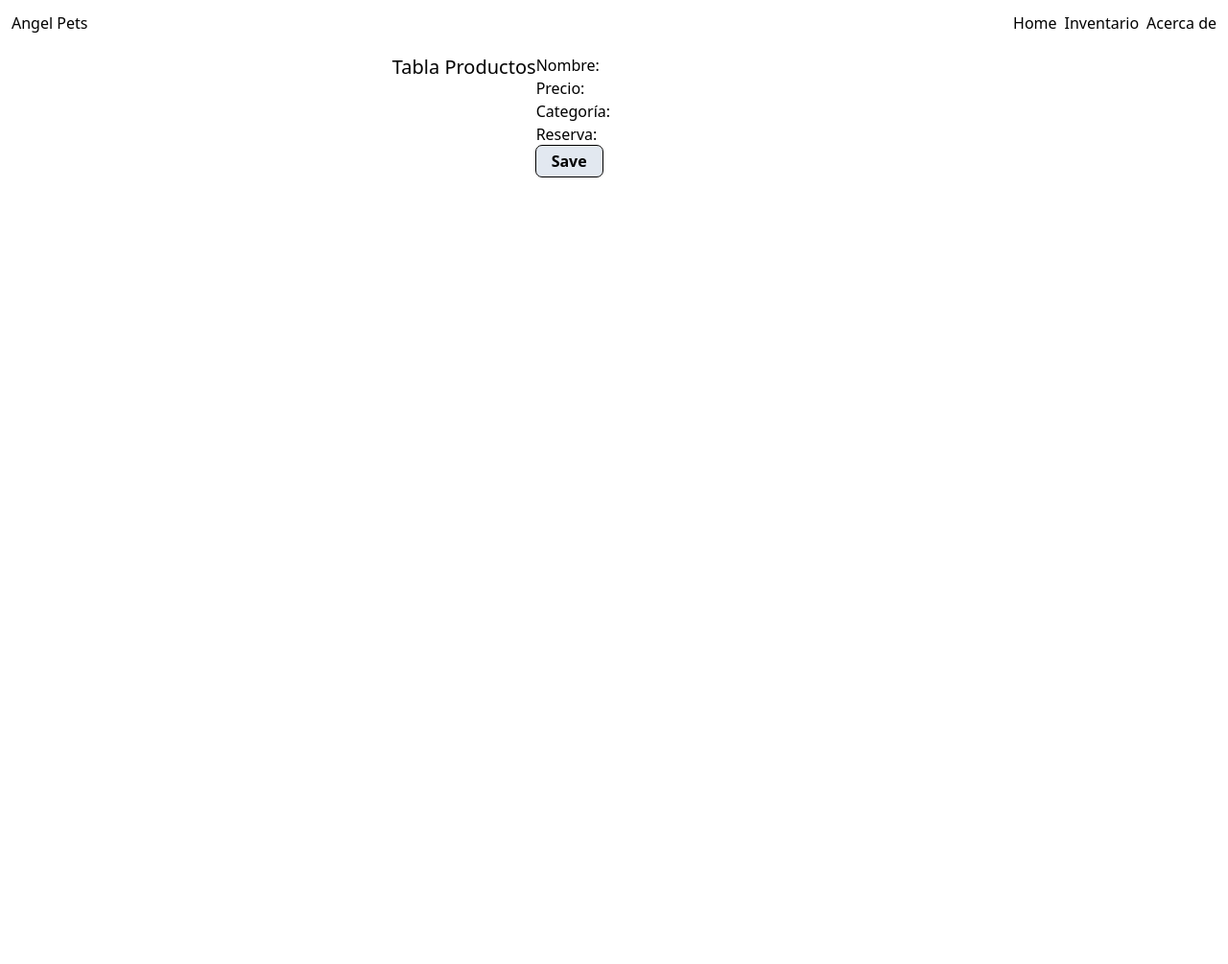
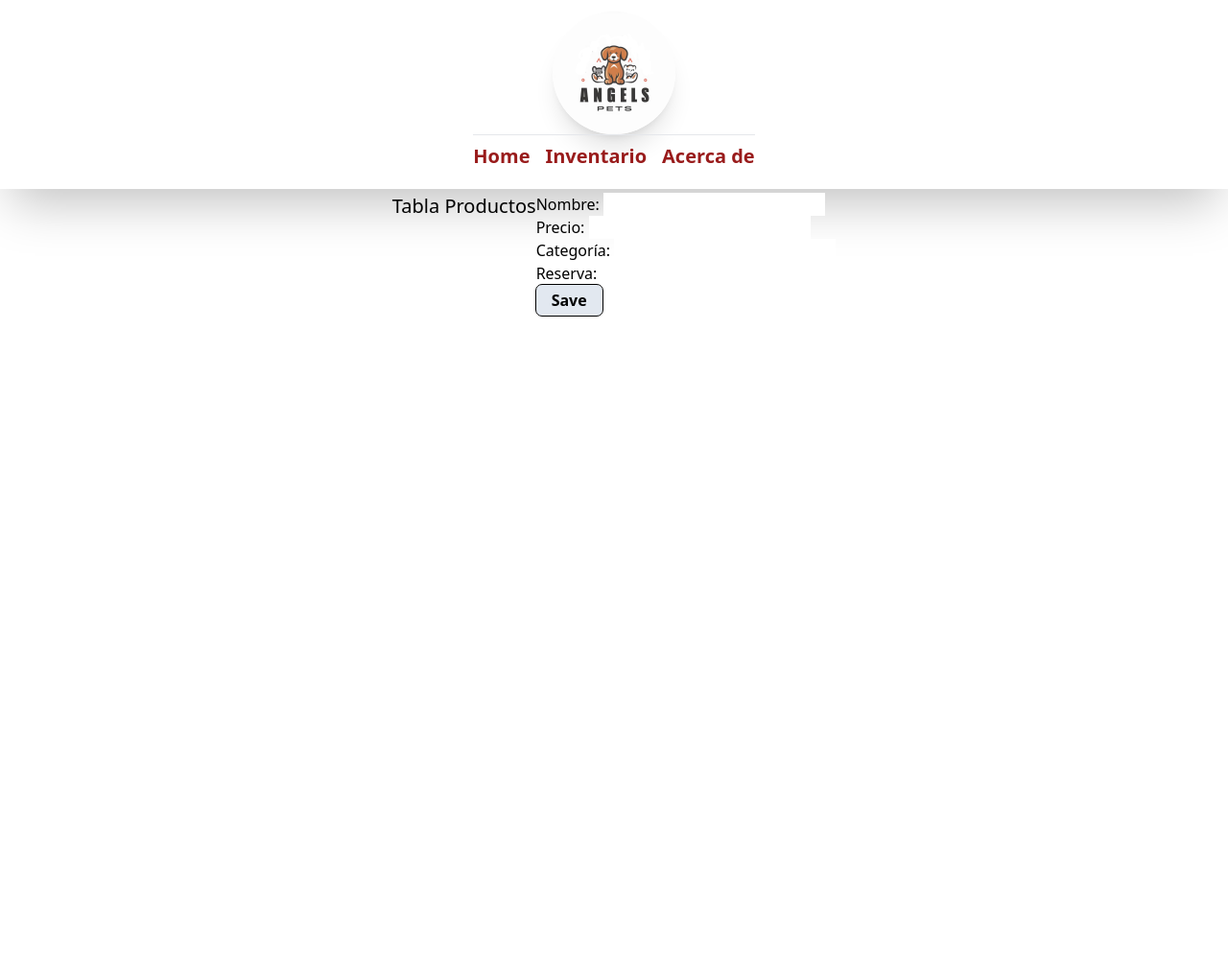
Before and after one commit to henryglez02/pets_shop, a Django app: a page that uses internal_shop_app/templates/home.html in a window 1280 px wide. Shown: the whole page at 96% size. Before the commit the page ends 185 px from the top, so only its background shows below. Run offline with Django 5.2, Linux system fonts and the light colour scheme; some libraries are stand-ins or nearby versions.

Commit message:
add style

```diff
--- a/internal_shop_app/templates/home.html
+++ b/internal_shop_app/templates/home.html
@@ -1,3 +1,4 @@
+{% load static %}
 <!DOCTYPE html>
 <html lang="en">
   <head>
@@ -9,30 +10,34 @@
     <title>Angel Pets</title>
   </head>
   <body class="">
-    <header class="flex justify-between p-3">
-      Angel Pets
+    <header class="flex flex-col items-center justify-center p-3 shadow-sm sm:shadow-2xl">
+      <img
+          class="sm:w-32 sm:h-32 w-24 h-24 rounded-full object-cover shadow-xl flex"
+          src="{% static 'images/logo.png' %}"
+          alt="Logo de la empresa"
+        />
       <nav>
-        <ul class="flex max-w-sm gap-2">
+        <hr class="bg-red-700">
+        <ul class="flex max-w-sm gap-4 justify-center text-xl text-red-800 font-semibold py-2">
           <li><a href="{% url 'home' %}">Home</a></li>
           <li><a href="{% url 'tabla' %}">Inventario</a></li>
           <li><a href="">Acerca de</a></li>
         </ul>
       </nav>
     </header>
-    <main class="flex m-2 min-h-screen justify-center">
+    <main class="flex m-1 min-h-screen justify-center">
       {% block main-section %}
-      <div class="flex flex-col sm:flex-row flex items-center text-center">
-        <div>
-          <p>Lorem ipsum dolor sit amet.</p>
-          <button>Leer mas</button>
-        </div>
+      <div class="flex flex-col sm:flex-row flex items-center text-center gap-8 py-10">
         <img
-          class="object-none"
-          src="https://media.istockphoto.com/id/1296353202/es/foto/grupo-de-mascotas-posando-alrededor-de-un-collie-fronterizo-perro-gato-hur%C3%B3n-conejo-p%C3%A1jaro-pez.jpg?s=612x612&w=0&k=20&c=L2IMPfImJLLGeXTYUIpoFJ9JrnOjHvxgzr-sYbtAZaQ="
+          class=""
+          src="{% static 'images/home (2).jpg' %}"
           alt=""
         />
+        <div>
+          <p>Bienvenido al Inventario de nuestra empresa</p>
+          <button class="rounded-xl font-mono bg-red-700 text-white px-3 py-1">Manual</button>
+        </div>
       </div>
-
       {% endblock main-section %}
     </main>
   </body>
```
Also changed, not shown: internal_shop_app/static/images/home (2).jpg (added), internal_shop_app/static/images/home.jpg (added), internal_shop_app/static/images/logo.png (added).
